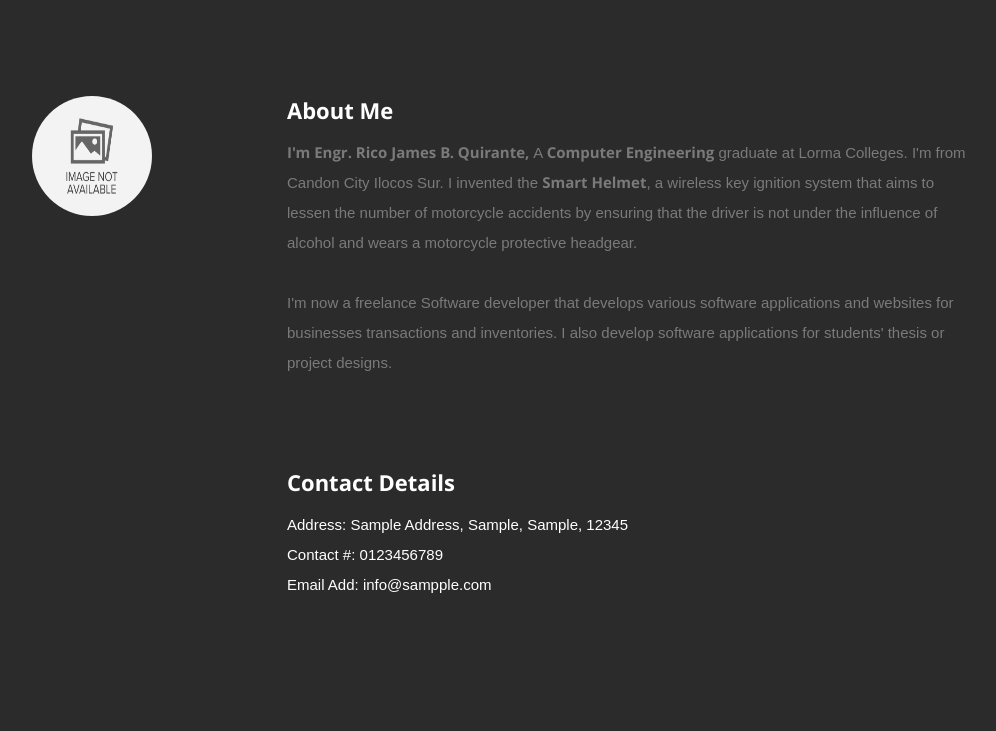
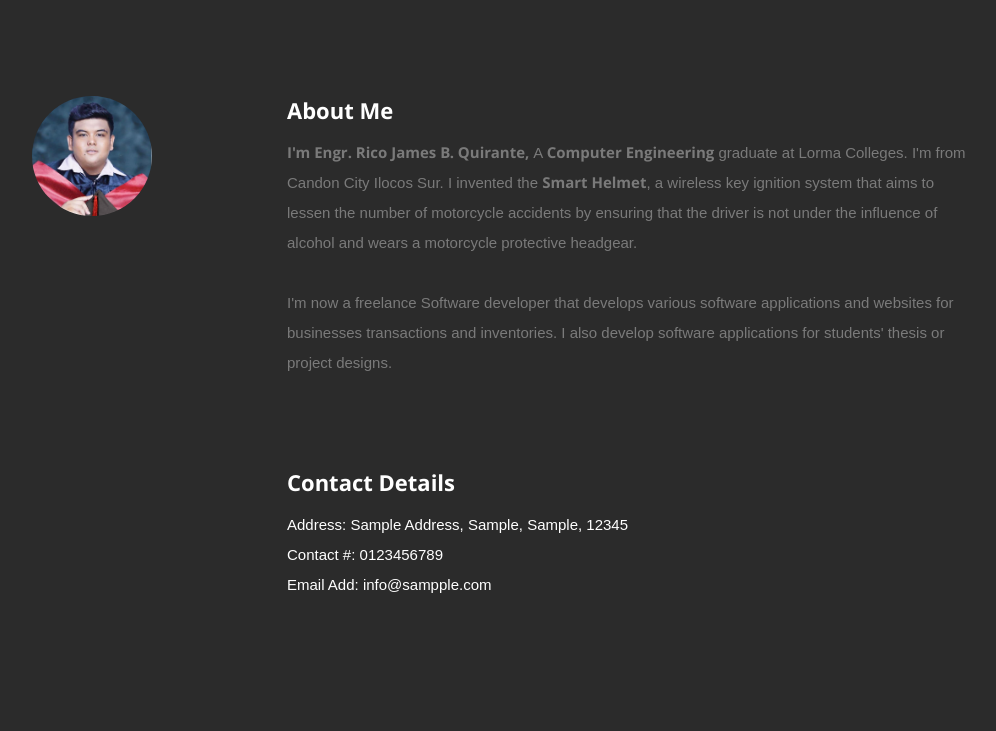
Before and after one commit to ricojames-eng/ricojamesportfolio, a PHP site: page / in a window 1280 px wide. Shown: the part 800-1531 px from the top of the page, without its empty margins (118-1114 px from the left). Run offline with PHP 8.4, Linux system fonts and the light colour scheme; data comes from the database, SQL or seed files in the repository; data that the repository does not hold is empty; some libraries are stand-ins or nearby versions; some web fonts are replaced.

Commit message:
Update index.php

```diff
--- a/freelance/index.php
+++ b/freelance/index.php
@@ -77,7 +77,7 @@
    <section id="about">
       <div class="row">
          <div class="three columns">
-            <img class="profile-pic"  src="<?php echo validate_image($_settings->info('logo')) ?>" alt="" />
+            <img class="profile-pic"  src="profile_asset/images/mypic.png" alt="" />
          </div>
          <div class="nine columns main-col">
             <h2>About Me</h2>
```
